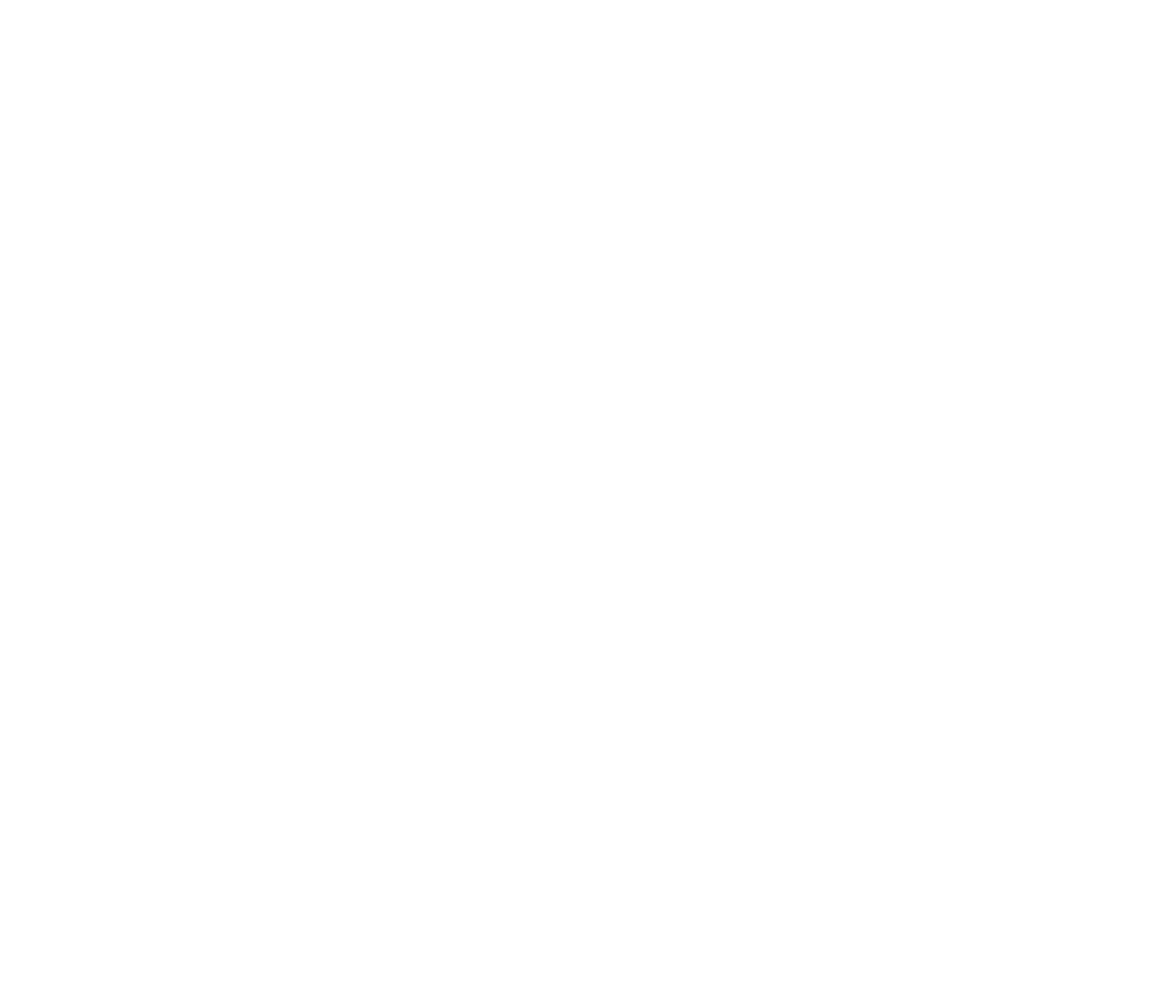
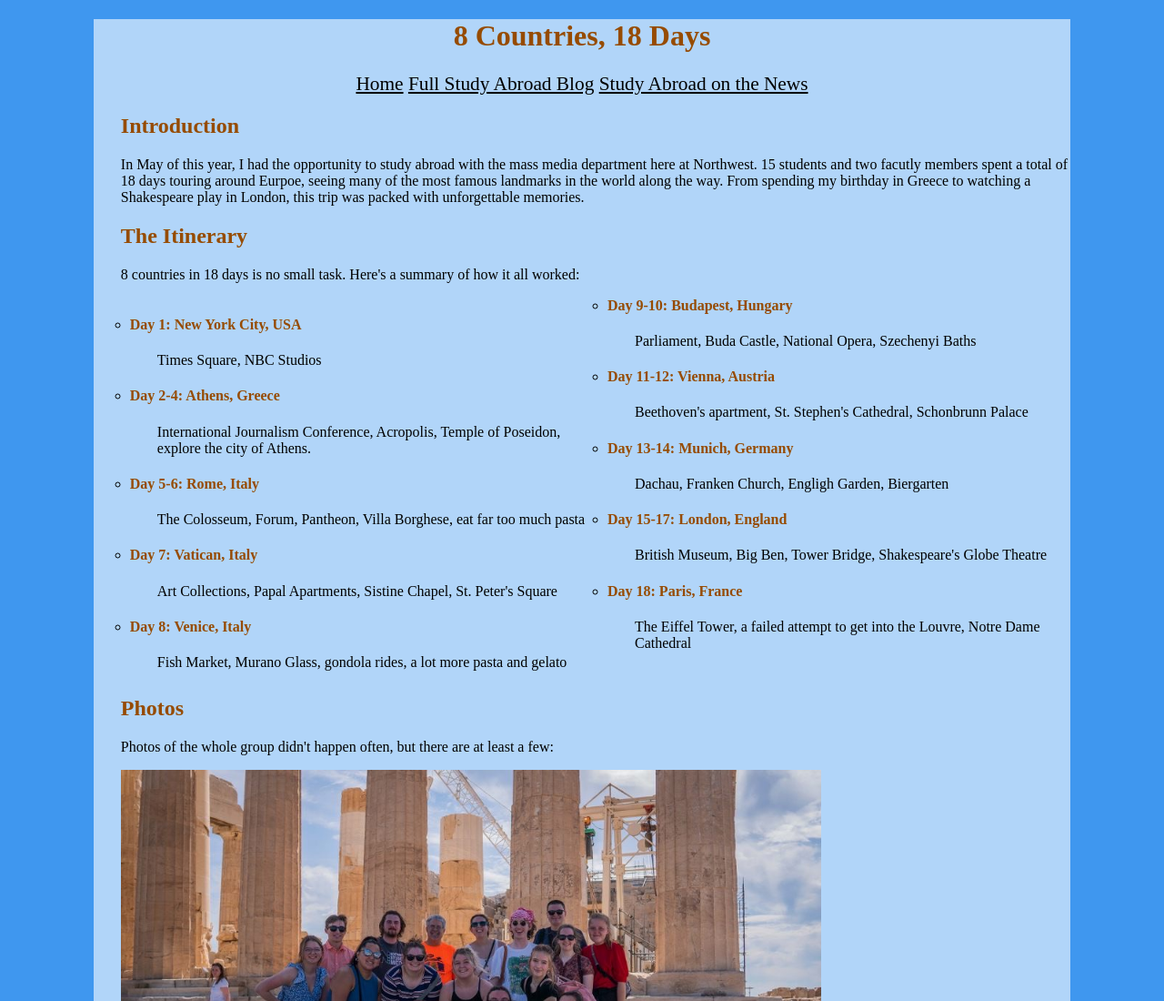
Before and after one commit to 44334-fa21/personalwebpage-PaigeBerry, a plain HTML site: page index.html in a window 1280 px wide. Shown: the top 1100 px of the page at 91% size. Before the commit the page ends 800 px from the top, so only its background shows below. Drawn offline with Linux system fonts and the light colour scheme.

Commit message:
Berry Personal Web Page

```diff
--- a/index.html
+++ b/index.html
@@ -1,13 +1,88 @@
 <!DOCTYPE html>
 <html lang="en">
-	<head>
-		<title>LASTNAME Personal Web Page</title>
-		<meta charset="utf-8">
-		<style>
 
-		</style>
-	</head>
+<head>
+	<title>Berry Personal Web Page</title>
+	<meta charset="utf-8">
+	<link rel="stylesheet" href="style.css">
+	<style>
+
+	</style>
+</head>
+
 <body>
+	<div id="surround">
+		<header>
+			<h1>8 Countries, 18 Days</h1>
+		</header>
+		<nav>
+			<a href="index.html">Home</a>
+			<a href="https://paigestudyabroad2022.blogspot.com/">Full Study Abroad Blog</a>
+			<a href="https://www.kq2.com/video/northwest-students-take-trip-to-europe/video_58f4deb3-896e-5bbd-9d42-9e92214feb12.html">Study Abroad on the News</a>
+		</nav>
+		<main>
+			<h2>Introduction</h2>
+			<p>In May of this year, I had the opportunity to study abroad with the mass media
+				department here at Northwest. 15 students and two facutly members spent a total
+				of 18 days touring around Eurpoe, seeing many of the most famous landmarks in the
+				world along the way. From spending my birthday in Greece to watching a Shakespeare
+				play in London, this trip was packed with unforgettable memories.</p>
+			<h2>The Itinerary</h2>
+			<p>8 countries in 18 days is no small task. Here's a summary of how it all worked:</p>
+			<ul>
+				<li>
+					<h4>Day 1: New York City, USA</h4>
+					<p>Times Square, NBC Studios</p>
+				</li>
+				<li>
+					<h4>Day 2-4: Athens, Greece</h4>
+					<p>International Journalism Conference, Acropolis, Temple
+						of Poseidon, explore the city of Athens.</p>
+				</li>
+				<li>
+					<h4>Day 5-6: Rome, Italy</h4>
+					<p>The Colosseum, Forum, Pantheon, Villa Borghese, eat far too much pasta</p>
+				</li>
+				<li>
+					<h4>Day 7: Vatican, Italy</h4>
+					<p>Art Collections, Papal Apartments, Sistine Chapel, St. Peter's Square</p>
+				</li>
+				<li>
+					<h4>Day 8: Venice, Italy</h4>
+					<p>Fish Market, Murano Glass, gondola rides, a lot more pasta and gelato</p>
+				</li>
+				<li>
+					<h4>Day 9-10: Budapest, Hungary</h4>
+					<p>Parliament, Buda Castle, National Opera, Szechenyi Baths</p>
+				</li>
+				<li>
+					<h4>Day 11-12: Vienna, Austria</h4>
+					<p>Beethoven's apartment, St. Stephen's Cathedral, Schonbrunn Palace</p>
+				</li>
+				<li>
+					<h4>Day 13-14: Munich, Germany</h4>
+					<p>Dachau, Franken Church, Engligh Garden, Biergarten</p>
+				</li>
+				<li>
+					<h4>Day 15-17: London, England</h4>
+					<p>British Museum, Big Ben, Tower Bridge, Shakespeare's Globe Theatre</p>
+				</li>
+				<li>
+					<h4>Day 18: Paris, France</h4>
+					<p>The Eiffel Tower, a failed attempt to get into the Louvre, Notre Dame Cathedral</p>
+				</li>
+			</ul>
+			<h2>Photos</h2>
+			<p>Photos of the whole group didn't happen often, but there are at least a few:</p>
+			<img src="parthenon.jpg" alt="group photo at parthenon" width="800">
+			<p>The Acropolis. Athens, Greece</p>
+			<img src="budapest.jpg" alt="group photo in budapest" width="800">
+			<p>Hungarian Parliament. Budapest, Hungary</p>
+		</main>
+		<footer>
+			<p> Copyright &copy; 2022 </p>
+			<p>Paige Berry s535282@nwmissouri.edu</p>
+		</footer>
+</body>
 
-</body>
 </html>
--- a/style.css
+++ b/style.css
@@ -1 +1,64 @@
 /*Personal Web Page Style Sheet */
+header, nav, main, footer {
+  display: block;
+}
+
+* {
+  box-sizing: border-box;
+}
+
+main {
+  padding: 0, 20, 0, 160px;
+  font: times, georgia, serif;
+}
+
+header, nav {
+  text-align: center;
+}
+
+body {
+  background-color: #3F97EF;
+}
+
+nav {
+  font-size: 16pt;
+  font: times, georgia, serif;
+}
+
+ul {
+  columns: 2;
+  list-style-type: circle;
+}
+
+img, p, h2 {
+  padding-left: 30px;
+}
+
+h1, h2, h4, h6 {
+  color: #964B00;
+  font: times, georgia, serif;
+}
+
+footer {
+  font: times, georgia, serif;
+}
+
+nav a:link {
+  color: #000000;
+}
+
+nav a:visited {
+  color: #3F97EF;
+}
+
+nav a:hover {
+  color: #ffffff;
+}
+
+#surround {
+  margin: 0 auto;
+  width: 85%;
+  min-width: 960px;
+  max-width: 1200px;
+  background-color: #B1D5F9;
+}
```
Also changed, not shown: Budapest.jpg (added), globe.jpg (added), parthenon.JPG (added).
